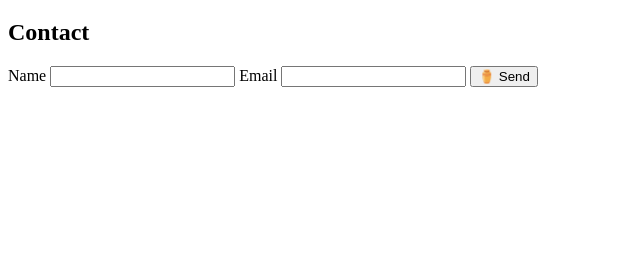
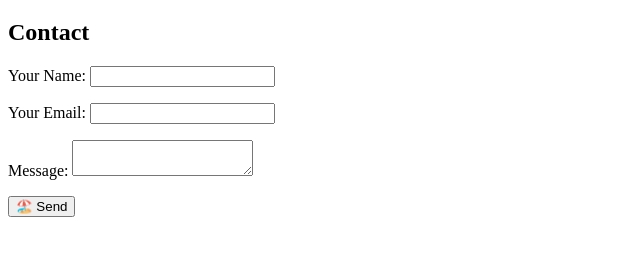
Before and after one commit to ewuweblab/custom-domain, a plain HTML site: page index.html in a window 1280 px wide. Shown: the part 61-316 px from the top of the page, without its empty margins (0-640 px from the left). Drawn offline with Linux system fonts and the light colour scheme.

Commit message:
Netflify Contact Form
Make this go!

```diff
--- a/index.html
+++ b/index.html
@@ -11,23 +11,21 @@
 
     <h2>Contact</h2>
 
-    <!-- CGI. FormSpree.io -->
+    <form name="contact" method="POST" data-netlify="true">
+        <p>
+          <label>Your Name: <input type="text" name="name" /></label>
+        </p>
+        <p>
+          <label>Your Email: <input type="email" name="email" /></label>
+        </p>
+        <p>
+          <label>Message: <textarea name="message"></textarea></label>
+        </p>
+        <p>
+          <button type="submit">🏖️ Send</button>
+        </p>
+      </form>
 
-    <form
-        name="Contact Me"
-        method="POST"
-        data-netlify="true">
-
-        <label for="name">Name</label>
-        <input type="text" name="name" id="name" />
-
-        <label for="email">Email</label>
-        <input type="text" name="email" id="email" />
-
-        <!-- <input type="submit" value="We would love to hear from you"> -->
-        <button type="submit">⚱️ Send</button>
-
-    </form>
 
 </body>
 </html>
```
